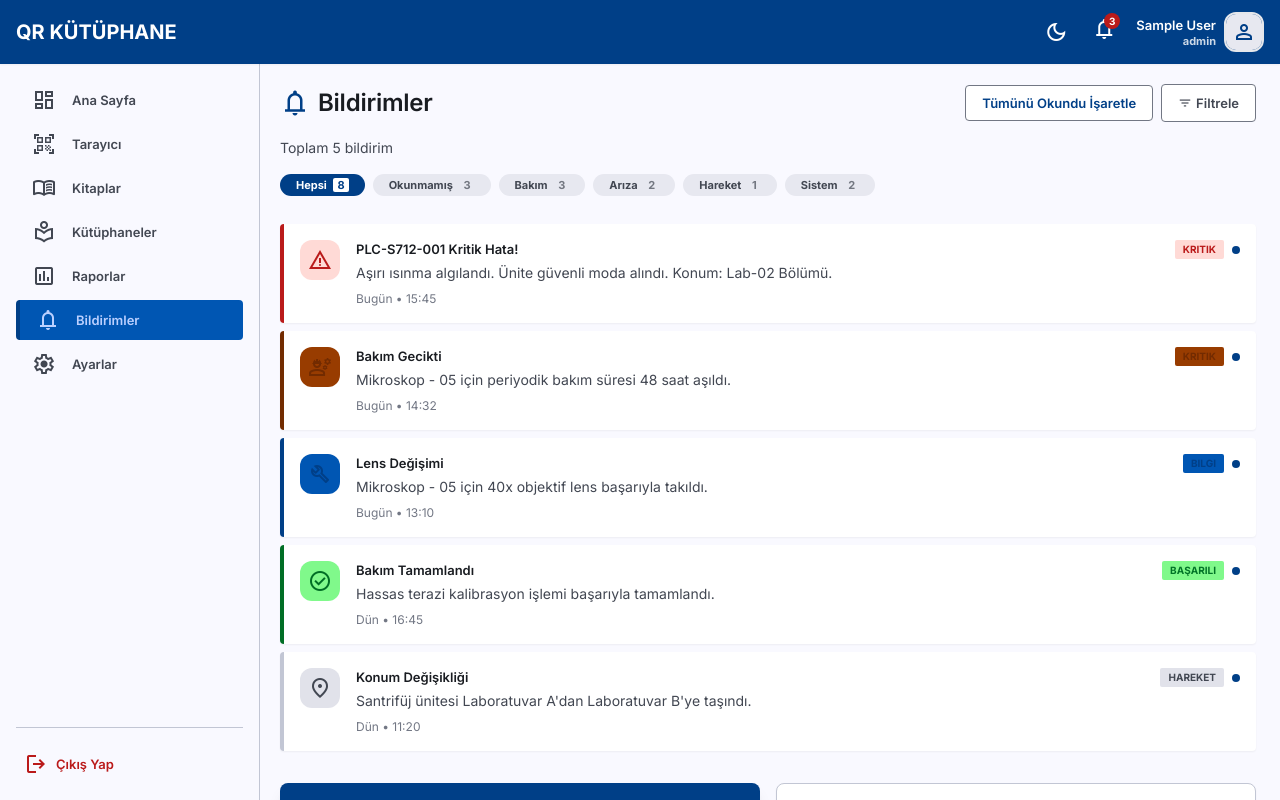
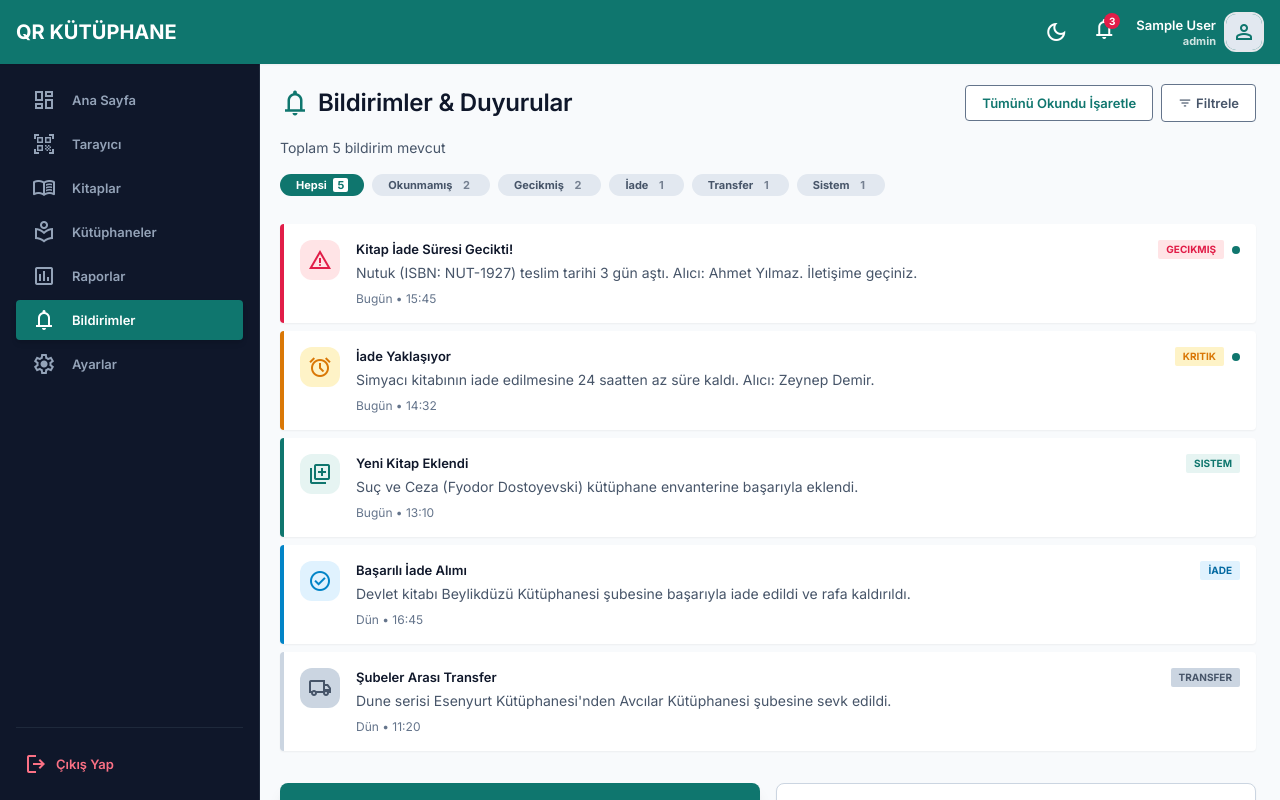
Before and after one commit to MusaTRGG/QR.Tracking.System.TR, a React (Vite) app in the folder frontend/: page /notifications in a window 1280 px wide. Shown: the top 800 px of the page. Built offline with nearby package versions, Linux system fonts and the light colour scheme; sample sign-in values are in the browser's storage.

Commit message:
arcvkütüphane
a

```diff
--- a/frontend/src/Layout.jsx
+++ b/frontend/src/Layout.jsx
@@ -54,7 +54,7 @@ export default function Layout() {
       </header>
 
       {/* SideNavBar */}
-      <aside className="hidden md:flex flex-col p-md gap-sm w-sidebar-width h-[calc(100vh-64px)] bg-surface fixed left-0 top-header-height border-r border-outline-variant z-30">
+      <aside className="hidden md:flex flex-col p-md gap-sm w-sidebar-width h-[calc(100vh-64px)] bg-[#0f172a] fixed left-0 top-header-height border-r border-[#1e293b] z-30 text-slate-200">
         <nav className="flex flex-col gap-xs flex-grow">
           {navLinks.map((link) => {
             const isActive = location.pathname === link.path;
@@ -62,7 +62,7 @@ export default function Layout() {
               <Link
                 key={link.path}
                 to={link.path}
-                className={`flex items-center gap-md px-md py-sm rounded-lg transition-colors duration-200 ${isActive ? 'bg-primary-container text-on-primary-container border-l-4 border-primary' : 'text-on-surface-variant hover:bg-surface-container-high'}`}
+                className={`flex items-center gap-md px-md py-sm rounded-lg transition-all duration-200 ${isActive ? 'bg-primary text-white shadow-md font-semibold' : 'text-slate-400 hover:bg-slate-800 hover:text-white'}`}
               >
                 <span className="material-symbols-outlined">{link.icon}</span>
                 <span className="font-label-md text-label-md">{link.label}</span>
@@ -70,8 +70,8 @@ export default function Layout() {
             )
           })}
         </nav>
-        <div className="mt-auto pt-md border-t border-outline-variant">
-          <button onClick={handleLogout} className="w-full flex items-center gap-sm px-sm py-sm text-error hover:bg-error-container/20 rounded-lg transition-colors font-label-md text-label-md">
+        <div className="mt-auto pt-md border-t border-slate-800">
+          <button onClick={handleLogout} className="w-full flex items-center gap-sm px-sm py-sm text-rose-400 hover:bg-rose-500/10 rounded-lg transition-colors font-label-md text-label-md">
             <span className="material-symbols-outlined">logout</span>
             Çıkış Yap
           </button>
--- a/frontend/src/index.css
+++ b/frontend/src/index.css
@@ -4,77 +4,77 @@
 
 @layer base {
   :root {
-    --color-primary: #003f87;
+    --color-primary: #0f766e; /* Premium Teal */
     --color-on-primary: #ffffff;
-    --color-primary-container: #0056b3;
-    --color-on-primary-container: #bbd0ff;
+    --color-primary-container: #e6f4f2;
+    --color-on-primary-container: #0d5c56;
 
-    --color-secondary: #006e25;
+    --color-secondary: #0284c7; /* Sky Blue */
     --color-on-secondary: #ffffff;
-    --color-secondary-container: #80f98b;
-    --color-on-secondary-container: #007327;
+    --color-secondary-container: #e0f2fe;
+    --color-on-secondary-container: #0369a1;
 
-    --color-tertiary: #722b00;
+    --color-tertiary: #d97706; /* Amber */
     --color-on-tertiary: #ffffff;
-    --color-tertiary-container: #983c00;
-    --color-on-tertiary-container: #ffc2a7;
+    --color-tertiary-container: #fef3c7;
+    --color-on-tertiary-container: #b45309;
 
-    --color-error: #ba1a1a;
+    --color-error: #e11d48;
     --color-on-error: #ffffff;
-    --color-error-container: #ffdad6;
-    --color-on-error-container: #93000a;
+    --color-error-container: #ffe4e6;
+    --color-on-error-container: #9f1239;
 
-    --color-background: #f9f9ff;
-    --color-on-background: #191c21;
-    --color-surface: #f9f9ff;
-    --color-on-surface: #191c21;
-    --color-surface-variant: #e1e2ea;
-    --color-on-surface-variant: #424752;
-    --color-outline: #727784;
-    --color-outline-variant: #c2c6d4;
+    --color-background: #f8fafc;
+    --color-on-background: #0f172a;
+    --color-surface: #ffffff;
+    --color-on-surface: #0f172a;
+    --color-surface-variant: #f1f5f9;
+    --color-on-surface-variant: #475569;
+    --color-outline: #64748b;
+    --color-outline-variant: #cbd5e1;
 
     --color-surface-container-lowest: #ffffff;
-    --color-surface-container-low: #f2f3fc;
-    --color-surface-container: #ededf6;
-    --color-surface-container-high: #e7e8f0;
-    --color-surface-container-highest: #e1e2ea;
+    --color-surface-container-low: #f8fafc;
+    --color-surface-container: #f1f5f9;
+    --color-surface-container-high: #e2e8f0;
+    --color-surface-container-highest: #cbd5e1;
   }
 
   .dark {
-    --color-primary: #acc7ff;
-    --color-on-primary: #002f68;
-    --color-primary-container: #004491;
-    --color-on-primary-container: #d7e2ff;
+    --color-primary: #2dd4bf; /* Teal 400 */
+    --color-on-primary: #003732;
+    --color-primary-container: #0d9488; /* Teal 600 */
+    --color-on-primary-container: #ccfbf1;
 
-    --color-secondary: #66df75;
-    --color-on-secondary: #003910;
-    --color-secondary-container: #00531a;
-    --color-on-secondary-container: #83fc8e;
+    --color-secondary: #38bdf8; /* Sky 400 */
+    --color-on-secondary: #0369a1;
+    --color-secondary-container: #0284c7;
+    --color-on-secondary-container: #e0f2fe;
 
-    --color-tertiary: #ffb694;
-    --color-on-tertiary: #571f00;
-    --color-tertiary-container: #7b2f00;
-    --color-on-tertiary-container: #ffdbcc;
+    --color-tertiary: #fbbf24; /* Amber 400 */
+    --color-on-tertiary: #78350f;
+    --color-tertiary-container: #d97706;
+    --color-on-tertiary-container: #fef3c7;
 
-    --color-error: #ffb4ab;
-    --color-on-error: #690005;
-    --color-error-container: #93000a;
-    --color-on-error-container: #ffdad6;
+    --color-error: #fb7185;
+    --color-on-error: #4c0519;
+    --color-error-container: #be123c;
+    --color-on-error-container: #ffe4e6;
 
-    --color-background: #111318;
-    --color-on-background: #e2e2e9;
-    --color-surface: #111318;
-    --color-on-surface: #e2e2e9;
-    --color-surface-variant: #424752;
-    --color-on-surface-variant: #c2c6d4;
-    --color-outline: #8c919e;
-    --color-outline-variant: #424752;
+    --color-background: #0f172a; /* Deep Slate */
+    --color-on-background: #f8fafc;
+    --color-surface: #0f172a;
+    --color-on-surface: #f8fafc;
+    --color-surface-variant: #1e293b;
+    --color-on-surface-variant: #cbd5e1;
+    --color-outline: #94a3b8;
+    --color-outline-variant: #334155;
 
-    --color-surface-container-lowest: #0c0e13;
-    --color-surface-container-low: #191c21;
-    --color-surface-container: #1d2025;
-    --color-surface-container-high: #282a2f;
-    --color-surface-container-highest: #33353a;
+    --color-surface-container-lowest: #020617;
+    --color-surface-container-low: #0f172a;
+    --color-surface-container: #1e293b;
+    --color-surface-container-high: #334155;
+    --color-surface-container-highest: #475569;
   }
 
   body {
--- a/frontend/src/pages/Notifications.jsx
+++ b/frontend/src/pages/Notifications.jsx
@@ -6,10 +6,10 @@ export default function Notifications() {
   const notifications = [
     {
       id: 1,
-      title: 'PLC-S712-001 Kritik Hata!',
-      message: 'Aşırı ısınma algılandı. Ünite güvenli moda alındı. Konum: Lab-02 Bölümü.',
+      title: 'Kitap İade Süresi Gecikti!',
+      message: 'Nutuk (ISBN: NUT-1927) teslim tarihi 3 gün aştı. Alıcı: Ahmet Yılmaz. İletişime geçiniz.',
       time: 'Bugün • 15:45',
-      type: 'Kritik',
+      type: 'Gecikmiş',
       icon: 'warning',
       colorClass: 'border-error',
       iconBg: 'bg-error-container',
@@ -18,11 +18,11 @@ export default function Notifications() {
     },
     {
       id: 2,
-      title: 'Bakım Gecikti',
-      message: 'Mikroskop - 05 için periyodik bakım süresi 48 saat aşıldı.',
+      title: 'İade Yaklaşıyor',
+      message: 'Simyacı kitabının iade edilmesine 24 saatten az süre kaldı. Alıcı: Zeynep Demir.',
       time: 'Bugün • 14:32',
       type: 'Kritik',
-      icon: 'engineering',
+      icon: 'alarm',
       colorClass: 'border-tertiary',
       iconBg: 'bg-tertiary-fixed',
       iconColor: 'text-tertiary',
@@ -30,11 +30,11 @@ export default function Notifications() {
     },
     {
       id: 3,
-      title: 'Lens Değişimi',
-      message: 'Mikroskop - 05 için 40x objektif lens başarıyla takıldı.',
+      title: 'Yeni Kitap Eklendi',
+      message: 'Suç ve Ceza (Fyodor Dostoyevski) kütüphane envanterine başarıyla eklendi.',
       time: 'Bugün • 13:10',
-      type: 'Bilgi',
-      icon: 'build',
+      type: 'Sistem',
+      icon: 'library_add',
       colorClass: 'border-primary',
       iconBg: 'bg-primary-fixed',
       iconColor: 'text-primary',
@@ -42,10 +42,10 @@ export default function Notifications() {
     },
     {
       id: 4,
-      title: 'Bakım Tamamlandı',
-      message: 'Hassas terazi kalibrasyon işlemi başarıyla tamamlandı.',
+      title: 'Başarılı İade Alımı',
+      message: 'Devlet kitabı Beylikdüzü Kütüphanesi şubesine başarıyla iade edildi ve rafa kaldırıldı.',
       time: 'Dün • 16:45',
-      type: 'Başarılı',
+      type: 'İade',
       icon: 'check_circle',
       colorClass: 'border-secondary',
       iconBg: 'bg-secondary-container',
@@ -54,11 +54,11 @@ export default function Notifications() {
     },
     {
       id: 5,
-      title: 'Konum Değişikliği',
-      message: 'Santrifüj ünitesi Laboratuvar A\'dan Laboratuvar B\'ye taşındı.',
+      title: 'Şubeler Arası Transfer',
+      message: 'Dune serisi Esenyurt Kütüphanesi\'nden Avcılar Kütüphanesi şubesine sevk edildi.',
       time: 'Dün • 11:20',
-      type: 'Hareket',
-      icon: 'location_on',
+      type: 'Transfer',
+      icon: 'local_shipping',
       colorClass: 'border-outline-variant',
       iconBg: 'bg-surface-container-highest',
       iconColor: 'text-on-surface-variant',
@@ -68,17 +68,18 @@ export default function Notifications() {
 
   const filteredNotifications = notifications.filter(n => {
     if (activeFilter === 'Hepsi') return true;
-    if (activeFilter === 'Okunmamış') return n.id === 1 || n.id === 2 || n.id === 3; // Mock logic
+    if (activeFilter === 'Okunmamış') return n.id === 1 || n.id === 2; // Mock logic
+    if (activeFilter === 'Gecikmiş') return n.type === 'Gecikmiş' || n.type === 'Kritik';
     return n.type === activeFilter;
   });
 
   const filterTabs = [
-    { label: 'Hepsi', count: 8 },
-    { label: 'Okunmamış', count: 3 },
-    { label: 'Bakım', count: 3 },
-    { label: 'Arıza', count: 2 },
-    { label: 'Hareket', count: 1 },
-    { label: 'Sistem', count: 2 },
+    { label: 'Hepsi', count: 5 },
+    { label: 'Okunmamış', count: 2 },
+    { label: 'Gecikmiş', count: 2 },
+    { label: 'İade', count: 1 },
+    { label: 'Transfer', count: 1 },
+    { label: 'Sistem', count: 1 },
   ];
 
   return (
@@ -88,7 +89,7 @@ export default function Notifications() {
         <div className="flex justify-between items-center">
           <div className="flex items-center gap-sm">
             <span className="material-symbols-outlined text-primary text-3xl">notifications</span>
-            <h1 className="font-headline-lg text-headline-lg text-on-surface">Bildirimler</h1>
+            <h1 className="font-headline-lg text-headline-lg text-on-surface">Bildirimler & Duyurular</h1>
           </div>
           <div className="flex items-center gap-sm">
             <button className="bg-surface-container-lowest border border-outline px-md py-sm rounded-lg font-label-md text-label-md text-primary hover:bg-surface-container transition-colors">
@@ -100,7 +101,7 @@ export default function Notifications() {
             </button>
           </div>
         </div>
-        <p className="font-body-md text-body-md text-on-surface-variant">Toplam {notifications.length} bildirim</p>
+        <p className="font-body-md text-body-md text-on-surface-variant">Toplam {notifications.length} bildirim mevcut</p>
 
         {/* Filter Tabs */}
         <div className="flex gap-sm overflow-x-auto pb-xs scrollbar-hide">
@@ -128,7 +129,7 @@ export default function Notifications() {
                 <h3 className="font-label-md text-label-md text-on-surface">{notif.title}</h3>
                 <div className="flex items-center gap-sm">
                   <span className={`${notif.badgeBg} text-[10px] font-bold px-sm py-[2px] rounded uppercase`}>{notif.type}</span>
-                  <div className="w-2 h-2 rounded-full bg-primary"></div>
+                  {(notif.id === 1 || notif.id === 2) && <div className="w-2 h-2 rounded-full bg-primary"></div>}
                 </div>
               </div>
               <p className="font-body-md text-body-md text-on-surface-variant">{notif.message}</p>
@@ -146,36 +147,36 @@ export default function Notifications() {
       <div className="mt-xl grid grid-cols-1 md:grid-cols-2 gap-md">
         <div className="bg-primary text-on-primary p-lg rounded-xl overflow-hidden relative shadow-lg">
           <div className="relative z-10">
-            <h4 className="font-headline-md text-headline-md mb-sm">Haftalık Arıza Özeti</h4>
-            <p className="font-body-md text-body-md opacity-90 mb-md">Bu hafta toplam 2 kritik arıza raporlandı. Ortalama müdahale süresi 12 dakika azaldı.</p>
+            <h4 className="font-headline-md text-headline-md mb-sm">Haftalık Ödünç & İade Özeti</h4>
+            <p className="font-body-md text-body-md opacity-90 mb-md">Bu hafta kütüphanelerimizden toplam 42 kitap ödünç alındı. Zamanında iade oranı %94 seviyesinde.</p>
             <div className="flex gap-md">
               <div>
-                <p className="font-label-sm text-label-sm opacity-70 uppercase">Müdahale</p>
-                <p className="font-headline-lg text-headline-lg">18 dk</p>
+                <p className="font-label-sm text-label-sm opacity-70 uppercase">Aktif Ödünç</p>
+                <p className="font-headline-lg text-headline-lg">18 Kitap</p>
               </div>
               <div>
-                <p className="font-label-sm text-label-sm opacity-70 uppercase">İyileşme</p>
-                <p className="font-headline-lg text-headline-lg text-secondary-fixed">%14</p>
+                <p className="font-label-sm text-label-sm opacity-70 uppercase">Zamanında İade</p>
+                <p className="font-headline-lg text-headline-lg text-secondary-fixed">%94</p>
               </div>
             </div>
           </div>
-          <span className="material-symbols-outlined absolute -right-4 -bottom-4 text-[120px] opacity-10">analytics</span>
+          <span className="material-symbols-outlined absolute -right-4 -bottom-4 text-[120px] opacity-10">auto_stories</span>
         </div>
 
         <div className="bg-white border border-outline-variant p-lg rounded-xl shadow-sm flex flex-col">
-          <h4 className="font-headline-md text-headline-md text-on-surface mb-sm">Ekip Durumu</h4>
+          <h4 className="font-headline-md text-headline-md text-on-surface mb-sm">Kütüphane Görevlileri</h4>
           <div className="flex items-center gap-md">
             <div className="flex -space-x-3">
-              <img alt="Staff 1" className="w-10 h-10 rounded-full border-2 border-white object-cover" src="https://lh3.googleusercontent.com/aida-public/AB6AXuD5h4XXsG1TWPCy8N1Z3MdNprWSID0UWfWXh_WrSNRSFRy00w5Gsen5g62qCefeEDPXbItW0OteOifaRKGtPtPXfnVcjQWBj3tPSAMmZ1OR2TCBbRhinQl1TVokKvNjH7xCXLEqBN-dhMJFbOUO79Pw95tjkx5DxY6IP_uioCeoMe-xv5nM-AEmZOTvr3oZ2x4vsYodiVxb5vX-kDi_LJEIMC4kUZlCopFc_igQ7nP4n56kr7CG5Nmx6reKzp11odl9pmeTpum_ERU"/>
-              <img alt="Staff 2" className="w-10 h-10 rounded-full border-2 border-white object-cover" src="https://lh3.googleusercontent.com/aida-public/AB6AXuCqqOClkHtu67ntKEQneIXELsV-y_7Th77vkugDlnQ0plgUskduZtw5j8Wfw38YliGbcSV1E7gZ_JQBx2abrF7r2NlMP9XwDpg18SAntRW6eM8rO6Dc0DIM8sNIaylLZ9qI8kRTDArBd1rCl2MyTi3i2hni_bMHMZ8yVtFnCbS7NhLMbuVCYAkaj7JA8I_miwFwD3UUjhLv4v7gZ2ZOZoSJXTyY_fSjK4j7dtLsouAw2Rl5GcAo6jLmZZcFHqvq_zIc8JyBZDIp2WQ"/>
-              <div className="w-10 h-10 rounded-full border-2 border-white bg-surface-container-highest flex items-center justify-center text-label-sm text-on-surface-variant font-bold">+4</div>
+              <img alt="Staff 1" className="w-10 h-10 rounded-full border-2 border-white object-cover" src="https://images.unsplash.com/photo-1573496359142-b8d87734a5a2?w=100&auto=format&fit=crop&q=80"/>
+              <img alt="Staff 2" className="w-10 h-10 rounded-full border-2 border-white object-cover" src="https://images.unsplash.com/photo-1560250097-0b93528c311a?w=100&auto=format&fit=crop&q=80"/>
+              <div className="w-10 h-10 rounded-full border-2 border-white bg-surface-container-highest flex items-center justify-center text-label-sm text-on-surface-variant font-bold">+2</div>
             </div>
             <div className="font-body-md text-body-md text-on-surface-variant">
-              Şu an aktif 6 teknik personel sahada.
+              Şu an 4 aktif görevli şubelerde hizmet vermektedir.
             </div>
           </div>
           <button onClick={() => setRosterModalOpen(true)} className="mt-auto w-full py-sm bg-surface-container text-primary font-label-md text-label-md rounded-lg hover:bg-surface-container-high transition-colors">
-            Nöbet Çizelgesini Görüntüle
+            Görevli Nöbet Çizelgesini Görüntüle
           </button>
         </div>
       </div>
@@ -185,7 +186,7 @@ export default function Notifications() {
         <div className="fixed inset-0 z-50 flex items-center justify-center bg-black/50 backdrop-blur-sm p-md">
             <div className="bg-surface border border-outline-variant rounded-xl w-full max-w-[600px] overflow-hidden shadow-2xl animate-in fade-in zoom-in duration-200">
                 <div className="bg-primary text-on-primary px-lg py-md flex justify-between items-center">
-                    <h3 className="font-headline-md text-headline-md">Haftalık Nöbet Çizelgesi</h3>
+                    <h3 className="font-headline-md text-headline-md">Haftalık Görevli Nöbet Çizelgesi</h3>
                     <button onClick={() => setRosterModalOpen(false)} className="hover:opacity-70">
                         <span className="material-symbols-outlined">close</span>
                     </button>
@@ -195,15 +196,15 @@ export default function Notifications() {
                         <thead>
                             <tr className="border-b border-outline-variant font-label-sm text-on-surface-variant">
                                 <th className="py-sm">Gün</th>
-                                <th className="py-sm">08:00 - 16:00</th>
-                                <th className="py-sm">16:00 - 00:00</th>
-                                <th className="py-sm">00:00 - 08:00</th>
+                                <th className="py-sm">Beylikdüzü Şubesi</th>
+                                <th className="py-sm">Esenyurt Şubesi</th>
+                                <th className="py-sm">Avcılar Şubesi</th>
                             </tr>
                         </thead>
-                        <tbody className="divide-y divide-surface-container-highest">
-                            <tr><td className="py-sm font-label-md text-on-surface">Pazartesi</td><td className="py-sm text-body-sm text-on-surface-variant">Ahmet Y.</td><td className="py-sm text-body-sm text-on-surface-variant">Mehmet K.</td><td className="py-sm text-body-sm text-on-surface-variant">Ali V.</td></tr>
-                            <tr><td className="py-sm font-label-md text-on-surface">Salı</td><td className="py-sm text-body-sm text-on-surface-variant">Zeynep B.</td><td className="py-sm text-body-sm text-on-surface-variant">Ahmet Y.</td><td className="py-sm text-body-sm text-on-surface-variant">Mehmet K.</td></tr>
-                            <tr><td className="py-sm font-label-md text-on-surface">Çarşamba</td><td className="py-sm text-body-sm text-on-surface-variant">Ali V.</td><td className="py-sm text-body-sm text-on-surface-variant">Zeynep B.</td><td className="py-sm text-body-sm text-on-surface-variant">Ahmet Y.</td></tr>
+                        <tbody className="divide-y divide-surface-container-highest text-on-surface">
+                            <tr><td className="py-sm font-label-md">Pazartesi</td><td className="py-sm text-body-sm text-on-surface-variant">Ahmet Yılmaz</td><td className="py-sm text-body-sm text-on-surface-variant">Mehmet Kaya</td><td className="py-sm text-body-sm text-on-surface-variant">Ali Veli</td></tr>
+                            <tr><td className="py-sm font-label-md">Salı</td><td className="py-sm text-body-sm text-on-surface-variant">Zeynep Demir</td><td className="py-sm text-body-sm text-on-surface-variant">Ahmet Yılmaz</td><td className="py-sm text-body-sm text-on-surface-variant">Mehmet Kaya</td></tr>
+                            <tr><td className="py-sm font-label-md">Çarşamba</td><td className="py-sm text-body-sm text-on-surface-variant">Ali Veli</td><td className="py-sm text-body-sm text-on-surface-variant">Zeynep Demir</td><td className="py-sm text-body-sm text-on-surface-variant">Ahmet Yılmaz</td></tr>
                         </tbody>
                     </table>
                 </div>
```
